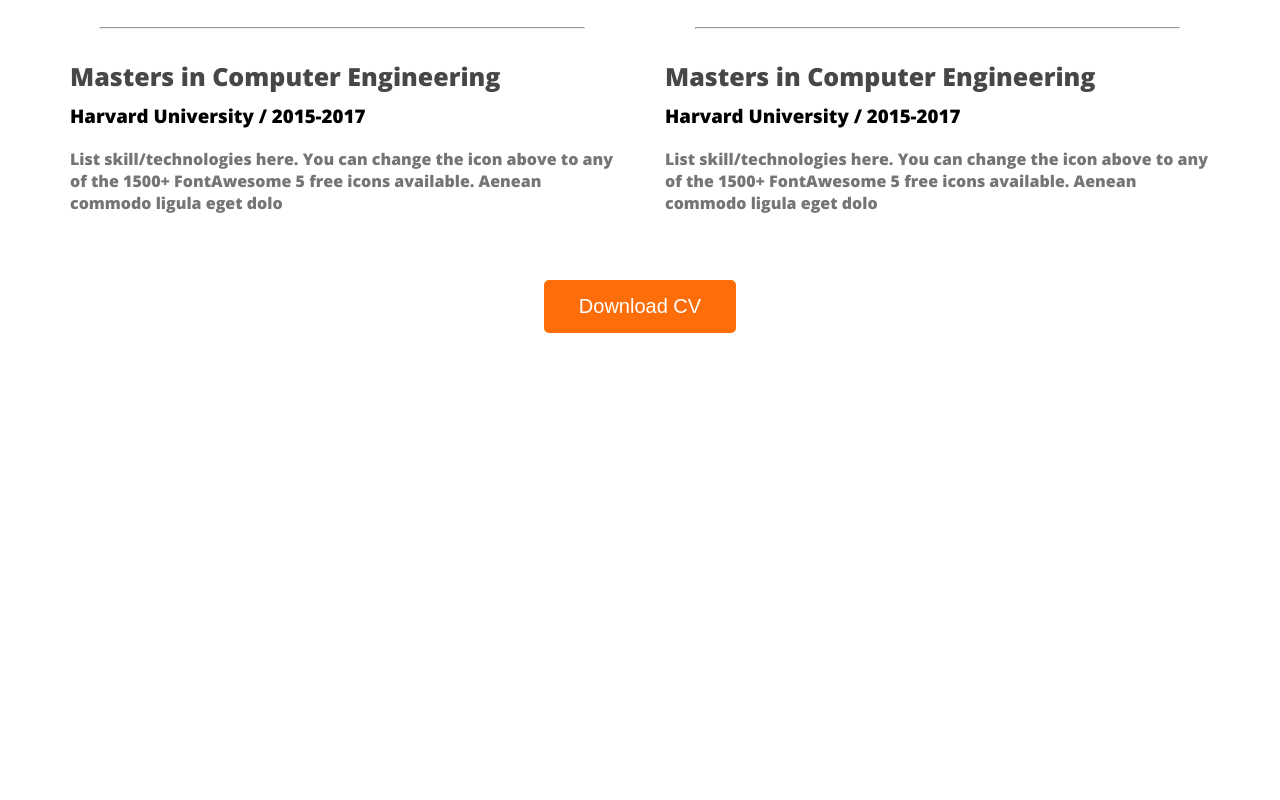
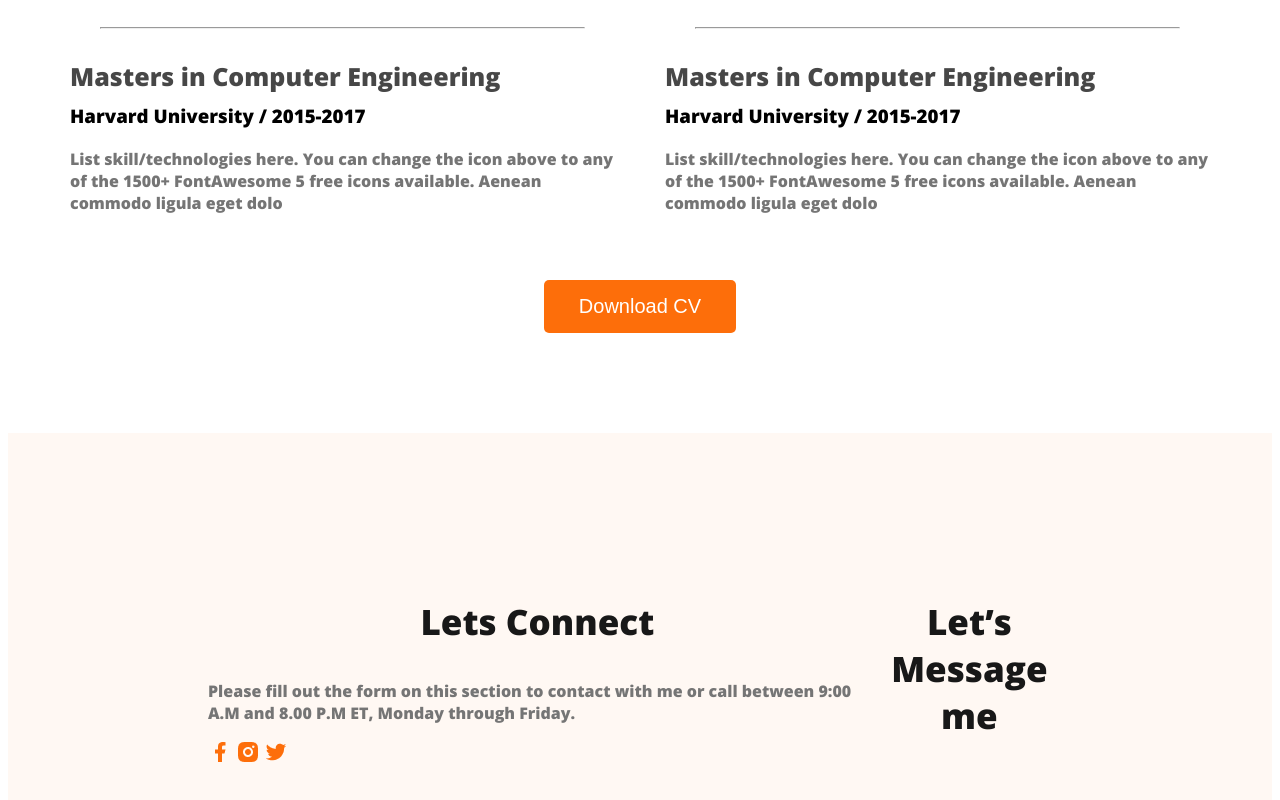
Before and after one commit to MridulChadraNath/Web-developer-portfolio, a plain HTML site: page index.html in a window 1280 px wide. Shown: the part 2748-3548 px from the top of the page. Before the commit the page ends 3181 px from the top, so only its background shows below. Drawn offline with nearby package versions, Linux system fonts and the light colour scheme.

Commit message:
Footer layout completed

```diff
--- a/css/style.css
+++ b/css/style.css
@@ -192,3 +192,10 @@ main {
    text-align: center;
    margin-top: 50px;
 }
+
+footer{
+    display: flex;
+    background: #FFF8F3;
+    padding: 130px 200px;
+    margin-top: 100px;
+}
--- a/index.html
+++ b/index.html
@@ -182,6 +182,18 @@
 
   <footer>
 
+    <div class="footer-column">
+      <h3 class="section-title">Lets Connect</h3>
+      <p>Please fill out the form on this section to contact with me or call between 9:00 A.M and 8.00 P.M ET, Monday through Friday.</p>
+      <div class="social-links">
+        <a href=""><img src="images/icons/facebook.png" alt=""></a>
+        <a href=""><img src="images/icons/insta.png" alt=""></a>
+        <a href=""><img src="images/icons/twitter.png" alt=""></a>
+      </div>
+    </div>
+    <div class="footer-column">
+      <h3 class="section-title">Let’s Message me</h3>
+    </div>
 
   </footer>
 </body>
```
